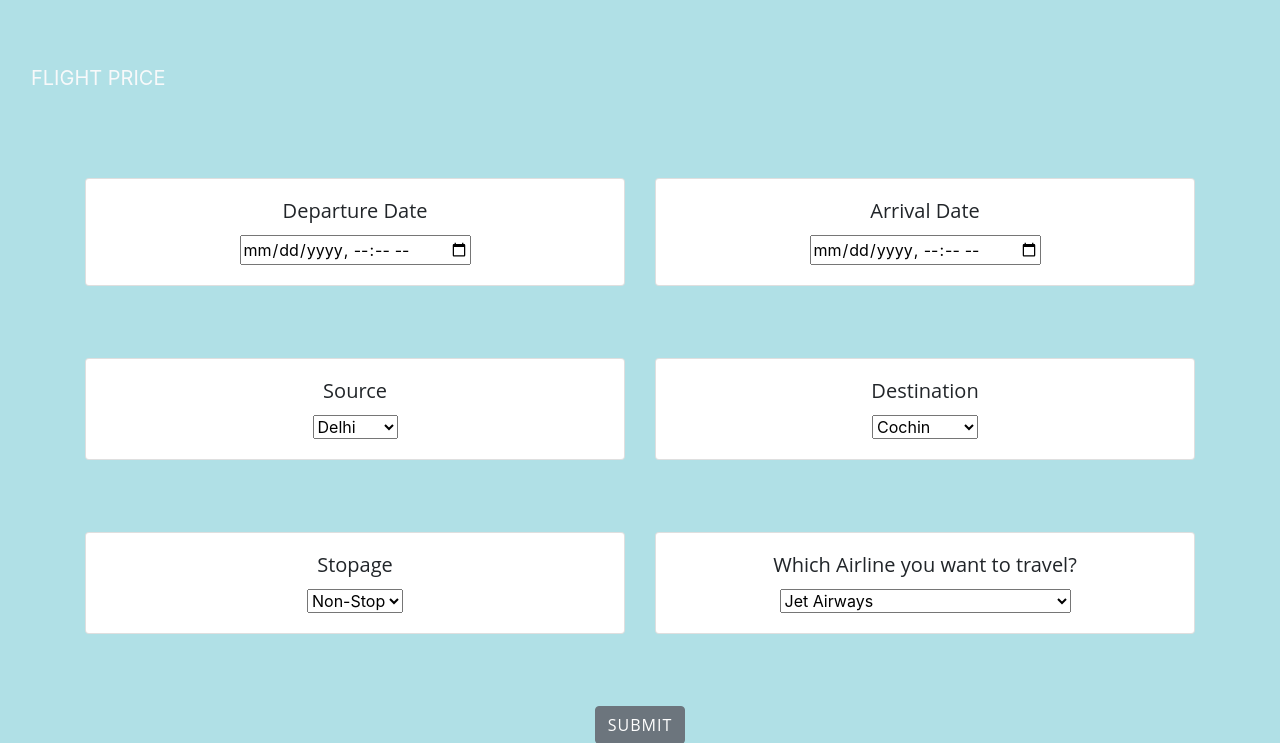
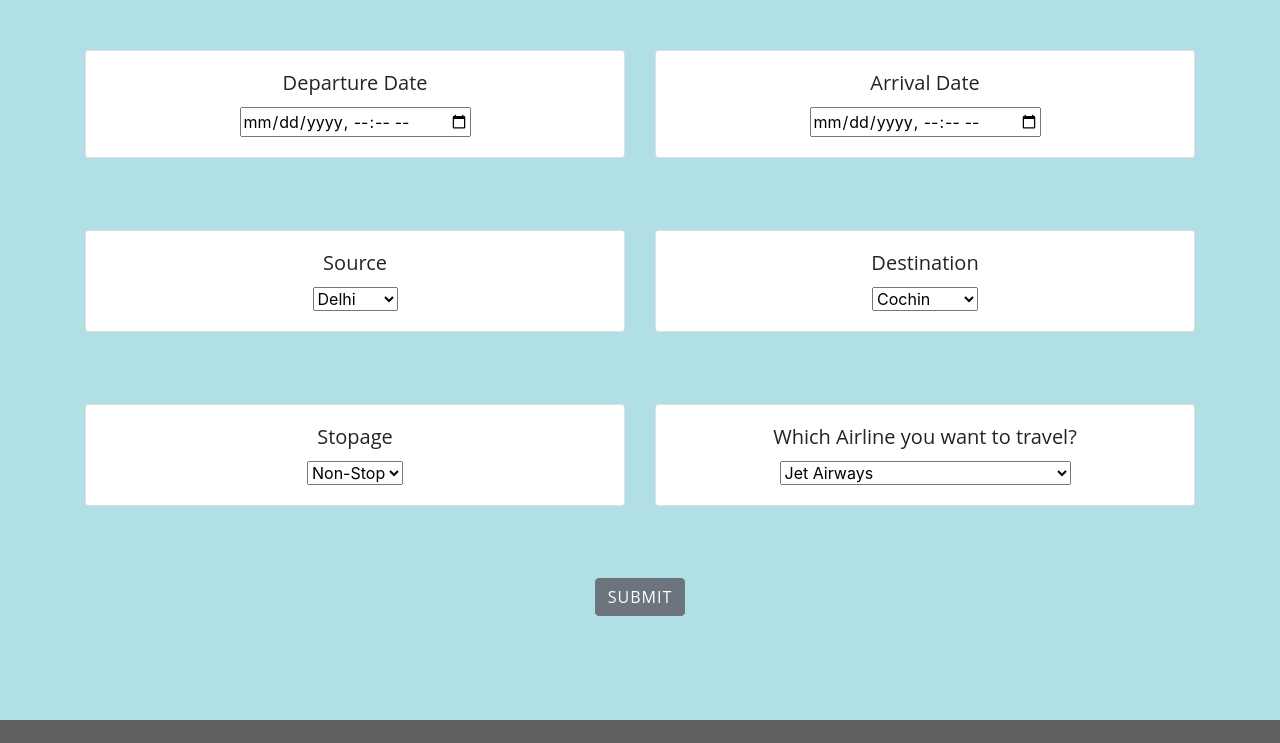
Before and after one commit to NishanthSP/heroku_fight_web, a Flask app: page / in a window 1280 px wide. Shown: the part 532-1275 px from the top of the page. After the commit the page ends 1252 px from the top, so only its background shows below. Run offline with Flask 2, Linux system fonts and the light colour scheme; parts of the project's set-up code (start-up, migrations or seed data) failed here and were passed over; some libraries are stand-ins or nearby versions.

Commit message:
Update index.html

```diff
--- a/templates/index.html
+++ b/templates/index.html
@@ -85,7 +85,7 @@
     <!-- Main Content -->
 
     <!-- As a heading -->
-    <nav class="navbar navbar-inverse navbar-fixed-top">
+<!--     <nav class="navbar navbar-inverse navbar-fixed-top">
         <div class="container-fluid">
             <div class="navbar-header">
                 <a class="navbar-brand" href="/">FLIGHT PRICE</a>
@@ -93,7 +93,7 @@
         </div>
     </nav>
 
-    <br><br><br>
+    <br><br><br> -->
 
 
     <div class="container">
```
